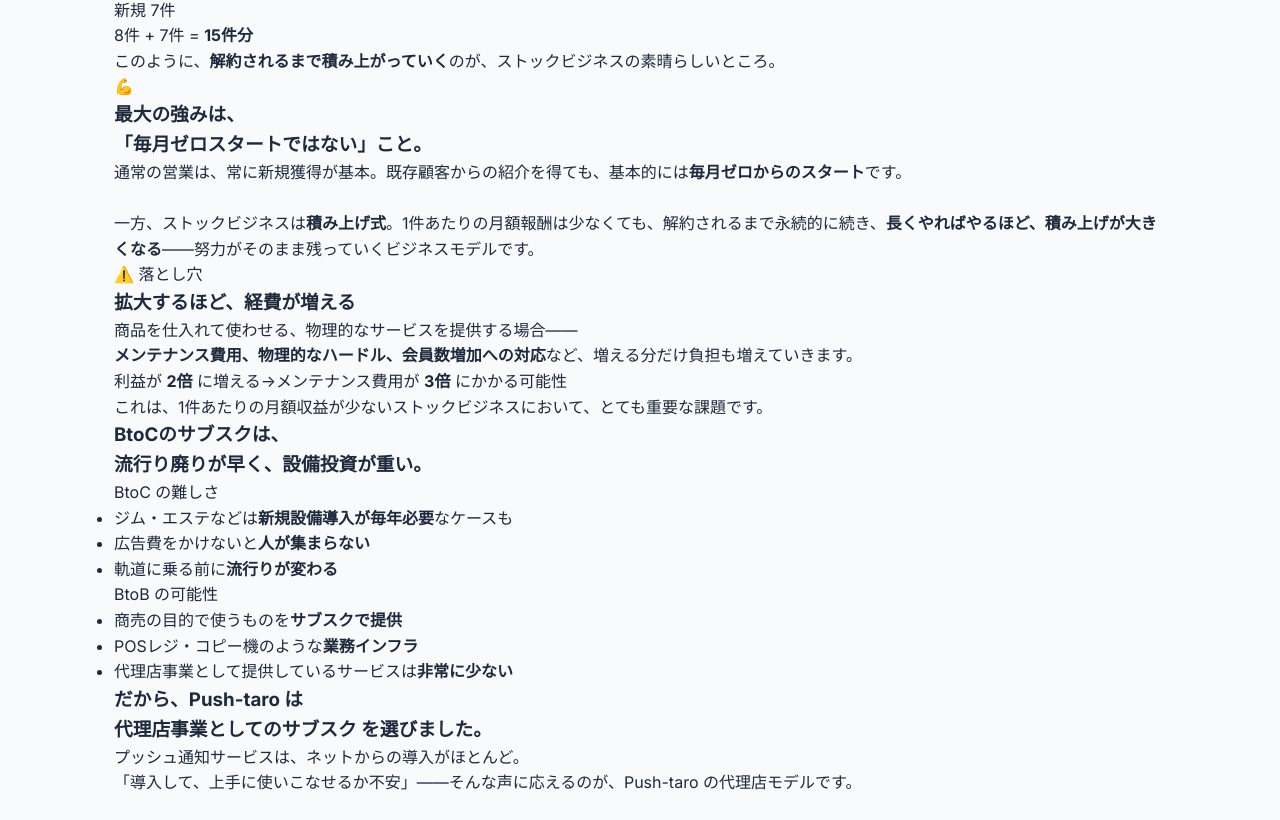
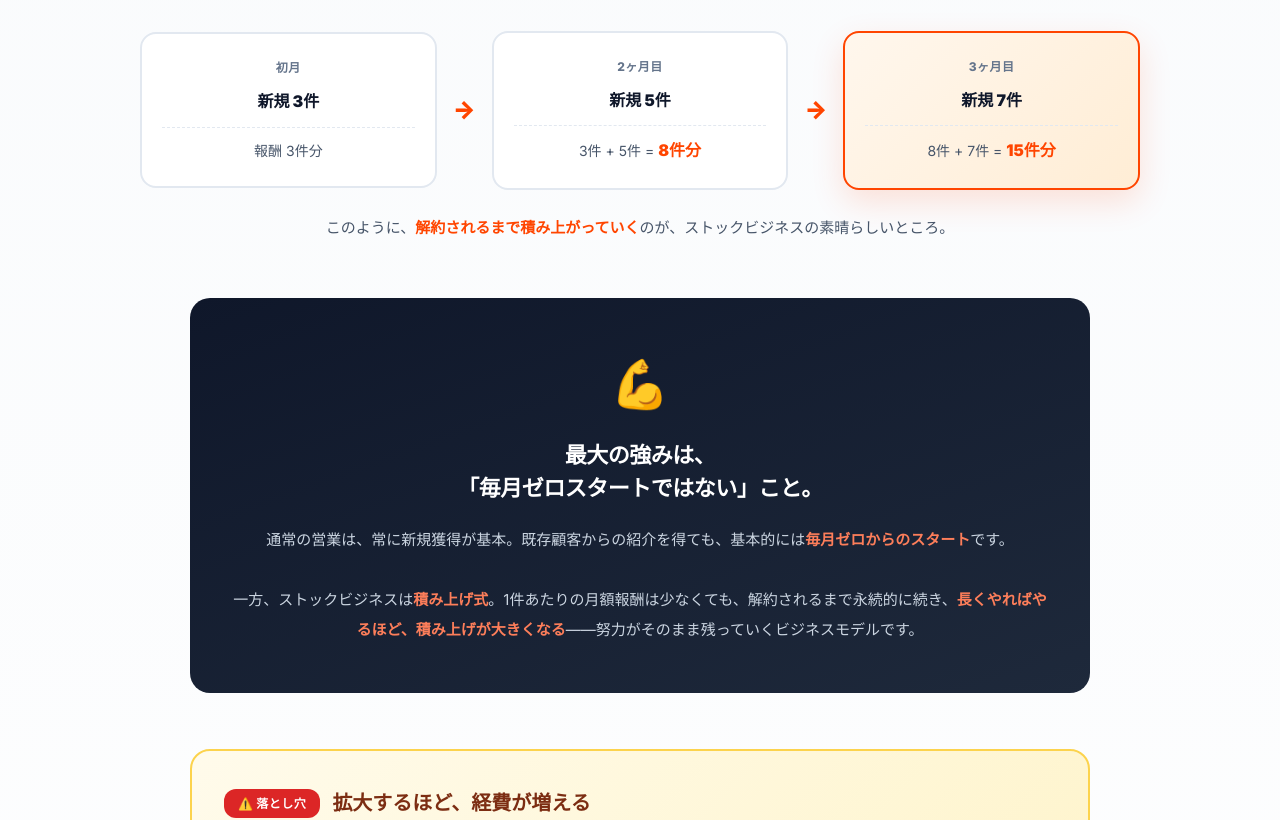
Before and after one commit to thellcishii-lang/push-taro, a Next.js app: page /partners in a window 1280 px wide. Shown: the part 1376-2196 px from the top of the page. Built offline with nearby package versions, Linux system fonts and the light colour scheme; no server answers.

Commit message:
Update partners.css

```diff
--- a/app/partners/partners.css
+++ b/app/partners/partners.css
@@ -1887,3 +1887,351 @@
     text-align: left;
   }
 }
+
+/* ============================================================
+   ストックビジネスとは
+============================================================ */
+.partners-page .stock-basics-section {
+  background: linear-gradient(180deg, #f8fafc 0%, #fff 100%);
+}
+
+/* ブロック1：定義 */
+.partners-page .stock-basics-def {
+  max-width: 900px;
+  margin: 0 auto 56px;
+}
+.partners-page .stock-basics-def-card {
+  background: #fff;
+  border: 2px solid #e2e8f0;
+  border-radius: 20px;
+  padding: 40px 36px;
+  text-align: center;
+}
+.partners-page .stock-basics-def-icon {
+  font-size: 48px;
+  margin-bottom: 16px;
+}
+.partners-page .stock-basics-def-card h3 {
+  font-size: 20px;
+  font-weight: 900;
+  color: #0f172a;
+  margin-bottom: 16px;
+  line-height: 1.5;
+}
+.partners-page .stock-basics-def-card p {
+  font-size: 15px;
+  color: #475569;
+  line-height: 1.9;
+  margin: 0;
+}
+.partners-page .stock-basics-def-card strong {
+  color: #0f172a;
+  font-weight: 900;
+}
+
+/* ブロック2：積み上がる仕組み */
+.partners-page .stock-basics-flow {
+  max-width: 1000px;
+  margin: 0 auto 56px;
+}
+.partners-page .stock-basics-flow-title {
+  text-align: center;
+  font-size: 20px;
+  font-weight: 900;
+  color: #0f172a;
+  margin-bottom: 32px;
+}
+.partners-page .stock-basics-flow-grid {
+  display: flex;
+  align-items: center;
+  justify-content: center;
+  gap: 16px;
+  flex-wrap: wrap;
+}
+.partners-page .stock-basics-flow-item {
+  flex: 1;
+  min-width: 200px;
+  background: #fff;
+  border: 2px solid #e2e8f0;
+  border-radius: 16px;
+  padding: 24px 20px;
+  text-align: center;
+}
+.partners-page .stock-basics-flow-item.is-final {
+  border-color: #ff4500;
+  background: linear-gradient(135deg, #fff7ed, #ffedd5);
+  box-shadow: 0 12px 32px rgba(255,69,0,0.15);
+}
+.partners-page .stock-basics-flow-label {
+  font-size: 12px;
+  font-weight: 800;
+  color: #64748b;
+  letter-spacing: 0.5px;
+  margin-bottom: 12px;
+}
+.partners-page .stock-basics-flow-main {
+  font-size: 16px;
+  font-weight: 900;
+  color: #0f172a;
+  margin-bottom: 12px;
+}
+.partners-page .stock-basics-flow-result {
+  font-size: 14px;
+  color: #475569;
+  padding-top: 12px;
+  border-top: 1px dashed #e2e8f0;
+}
+.partners-page .stock-basics-flow-result strong {
+  color: #ff4500;
+  font-weight: 900;
+  font-size: 16px;
+}
+.partners-page .stock-basics-flow-arrow {
+  font-size: 24px;
+  font-weight: 900;
+  color: #ff4500;
+  flex-shrink: 0;
+}
+.partners-page .stock-basics-flow-note {
+  text-align: center;
+  font-size: 15px;
+  color: #475569;
+  margin: 24px auto 0;
+  max-width: 700px;
+  line-height: 1.9;
+}
+.partners-page .stock-basics-flow-note strong {
+  color: #ff4500;
+  font-weight: 900;
+}
+
+/* ブロック3：最大の強み */
+.partners-page .stock-basics-merit {
+  max-width: 900px;
+  margin: 0 auto 56px;
+}
+.partners-page .stock-basics-merit-inner {
+  background: linear-gradient(160deg, #0f172a, #1e293b);
+  border-radius: 20px;
+  padding: 48px 40px;
+  color: #fff;
+  text-align: center;
+}
+.partners-page .stock-basics-merit-icon {
+  font-size: 48px;
+  margin-bottom: 16px;
+}
+.partners-page .stock-basics-merit h3 {
+  font-size: 22px;
+  font-weight: 900;
+  color: #fff;
+  margin-bottom: 20px;
+  line-height: 1.5;
+  letter-spacing: -0.5px;
+}
+.partners-page .stock-basics-merit p {
+  font-size: 15px;
+  color: #cbd5e1;
+  line-height: 2;
+  margin: 0;
+}
+.partners-page .stock-basics-merit strong {
+  color: #fd7e5a;
+  font-weight: 900;
+}
+
+/* ブロック4：落とし穴 */
+.partners-page .stock-basics-risk {
+  max-width: 900px;
+  margin: 0 auto 56px;
+  padding: 36px 32px;
+  background: linear-gradient(135deg, #fffbeb, #fef3c7);
+  border: 2px solid #fcd34d;
+  border-radius: 20px;
+}
+.partners-page .stock-basics-risk-head {
+  display: flex;
+  align-items: center;
+  gap: 12px;
+  margin-bottom: 20px;
+}
+.partners-page .stock-basics-risk-badge {
+  display: inline-block;
+  font-size: 12px;
+  font-weight: 900;
+  padding: 5px 14px;
+  border-radius: 12px;
+  background: #dc2626;
+  color: #fff;
+  letter-spacing: 0.5px;
+}
+.partners-page .stock-basics-risk h3 {
+  font-size: 20px;
+  font-weight: 900;
+  color: #7c2d12;
+  margin: 0;
+}
+.partners-page .stock-basics-risk p {
+  font-size: 15px;
+  color: #78350f;
+  line-height: 1.9;
+  margin-bottom: 20px;
+}
+.partners-page .stock-basics-risk strong {
+  color: #7c2d12;
+  font-weight: 900;
+}
+.partners-page .stock-basics-risk-example {
+  background: #fff;
+  border-radius: 12px;
+  padding: 20px 24px;
+  margin-bottom: 16px;
+  border: 1px solid #fcd34d;
+}
+.partners-page .stock-basics-risk-row {
+  display: flex;
+  justify-content: space-between;
+  align-items: center;
+  gap: 12px;
+  font-size: 14px;
+  color: #78350f;
+  flex-wrap: wrap;
+}
+.partners-page .stock-basics-risk-row strong {
+  font-size: 18px;
+  font-weight: 900;
+  color: #dc2626;
+}
+.partners-page .stock-basics-risk-note {
+  font-size: 13px;
+  color: #92400e;
+  margin: 0;
+  line-height: 1.8;
+}
+
+/* ブロック5：BtoC vs BtoB */
+.partners-page .stock-basics-btob {
+  max-width: 1000px;
+  margin: 0 auto 56px;
+}
+.partners-page .stock-basics-btob-title {
+  text-align: center;
+  font-size: 22px;
+  font-weight: 900;
+  color: #0f172a;
+  line-height: 1.5;
+  margin-bottom: 32px;
+  letter-spacing: -0.5px;
+}
+.partners-page .stock-basics-btob-title .accent {
+  color: #ff4500;
+}
+.partners-page .stock-basics-btob-compare {
+  display: grid;
+  grid-template-columns: 1fr 1fr;
+  gap: 20px;
+}
+.partners-page .stock-basics-btob-card {
+  border-radius: 16px;
+  padding: 28px 24px;
+  border: 2px solid;
+}
+.partners-page .stock-basics-btob-card.is-btoc {
+  background: #fef2f2;
+  border-color: #fecaca;
+}
+.partners-page .stock-basics-btob-card.is-btob {
+  background: #f0fdf4;
+  border-color: #86efac;
+}
+.partners-page .stock-basics-btob-badge {
+  display: inline-block;
+  font-size: 12px;
+  font-weight: 900;
+  padding: 4px 12px;
+  border-radius: 10px;
+  color: #fff;
+  margin-bottom: 16px;
+  letter-spacing: 0.5px;
+}
+.partners-page .stock-basics-btob-card.is-btoc .stock-basics-btob-badge {
+  background: #dc2626;
+}
+.partners-page .stock-basics-btob-card.is-btob .stock-basics-btob-badge {
+  background: #16a34a;
+}
+.partners-page .stock-basics-btob-card ul {
+  list-style: none;
+  padding: 0;
+  margin: 0;
+  display: flex;
+  flex-direction: column;
+  gap: 12px;
+}
+.partners-page .stock-basics-btob-card li {
+  font-size: 14px;
+  line-height: 1.7;
+  padding-left: 20px;
+  position: relative;
+}
+.partners-page .stock-basics-btob-card.is-btoc li { color: #7f1d1d; }
+.partners-page .stock-basics-btob-card.is-btob li { color: #14532d; }
+.partners-page .stock-basics-btob-card li::before {
+  content: '•';
+  position: absolute;
+  left: 4px;
+  font-weight: 900;
+  font-size: 18px;
+}
+.partners-page .stock-basics-btob-card strong {
+  font-weight: 900;
+  color: #0f172a;
+}
+
+/* ブロック6：結論 */
+.partners-page .stock-basics-conclusion {
+  max-width: 900px;
+  margin: 0 auto;
+  padding: 48px 40px;
+  background: linear-gradient(135deg, #fff7ed, #ffedd5);
+  border: 3px solid #ff4500;
+  border-radius: 20px;
+  text-align: center;
+}
+.partners-page .stock-basics-conclusion h3 {
+  font-size: 24px;
+  font-weight: 900;
+  color: #0f172a;
+  line-height: 1.5;
+  margin-bottom: 20px;
+  letter-spacing: -0.5px;
+}
+.partners-page .stock-basics-conclusion .accent {
+  color: #ff4500;
+}
+.partners-page .stock-basics-conclusion p {
+  font-size: 15px;
+  color: #78350f;
+  line-height: 2;
+  margin: 0;
+}
+
+/* レスポンシブ */
+@media (max-width: 768px) {
+  .partners-page .stock-basics-flow-grid {
+    flex-direction: column;
+  }
+  .partners-page .stock-basics-flow-arrow {
+    transform: rotate(90deg);
+  }
+  .partners-page .stock-basics-btob-compare {
+    grid-template-columns: 1fr;
+  }
+  .partners-page .stock-basics-merit-inner,
+  .partners-page .stock-basics-conclusion {
+    padding: 32px 24px;
+  }
+  .partners-page .stock-basics-conclusion h3 {
+    font-size: 20px;
+  }
+}
```
